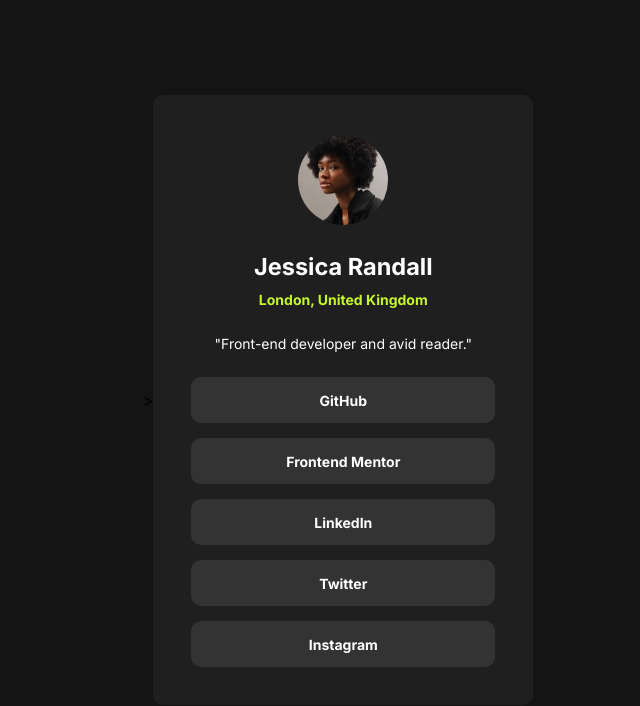
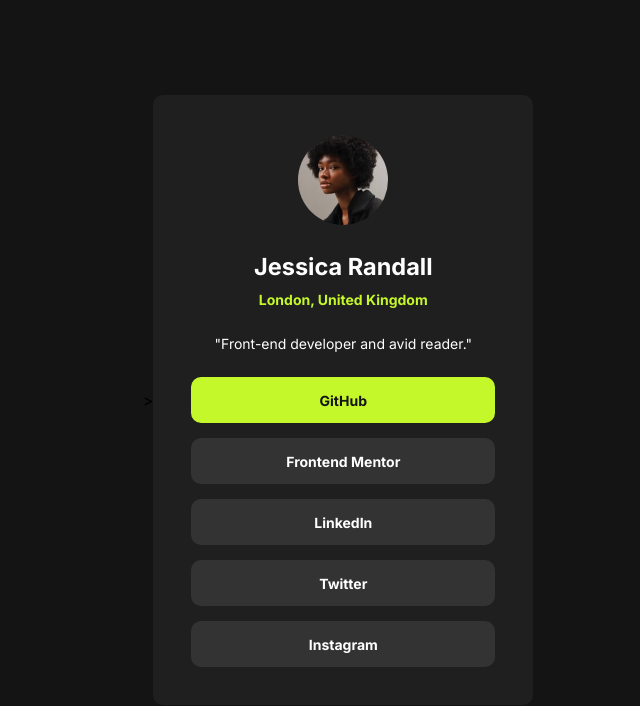
Before and after one commit to edersonmarques/Social-links-profile, a plain HTML site: page index.html in a window 1280 px wide. In both pictures the pointer is over the item "GitHub". Shown: the whole page, without its empty margins (302-942 px from the left). Drawn offline with Linux system fonts and the light colour scheme.

Commit message:
hover added

```diff
--- a/styles.css
+++ b/styles.css
@@ -81,6 +81,12 @@ body {
     font-weight: 700;
 }
 
+.social-media-list .social-media:hover {
+    background-color: var(--Green);
+    color: var(--Off-Black);
+    cursor: pointer;
+}
+
 @media (max-width: 400px) {
     .container {
         max-width: 90%;
```
